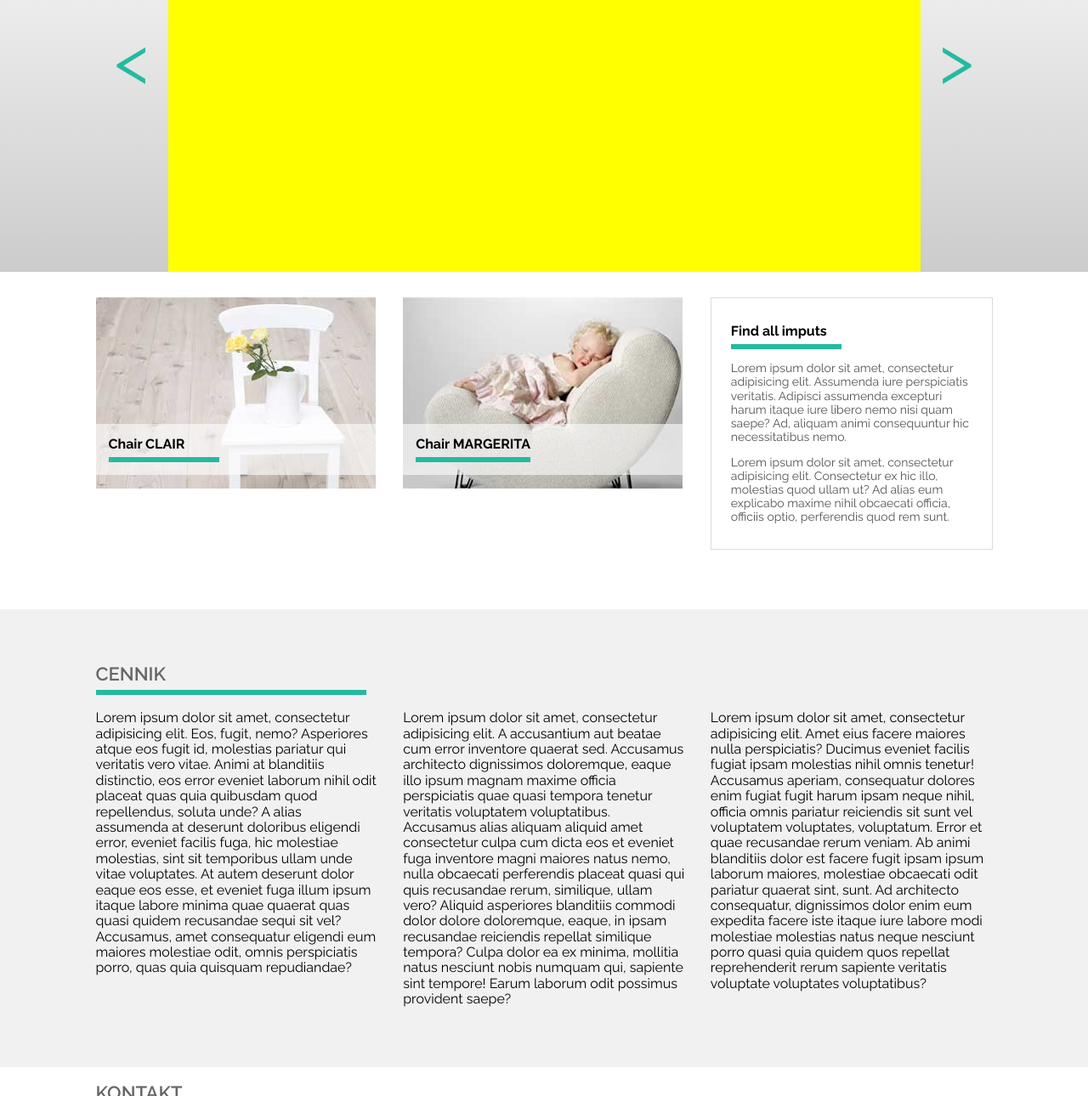
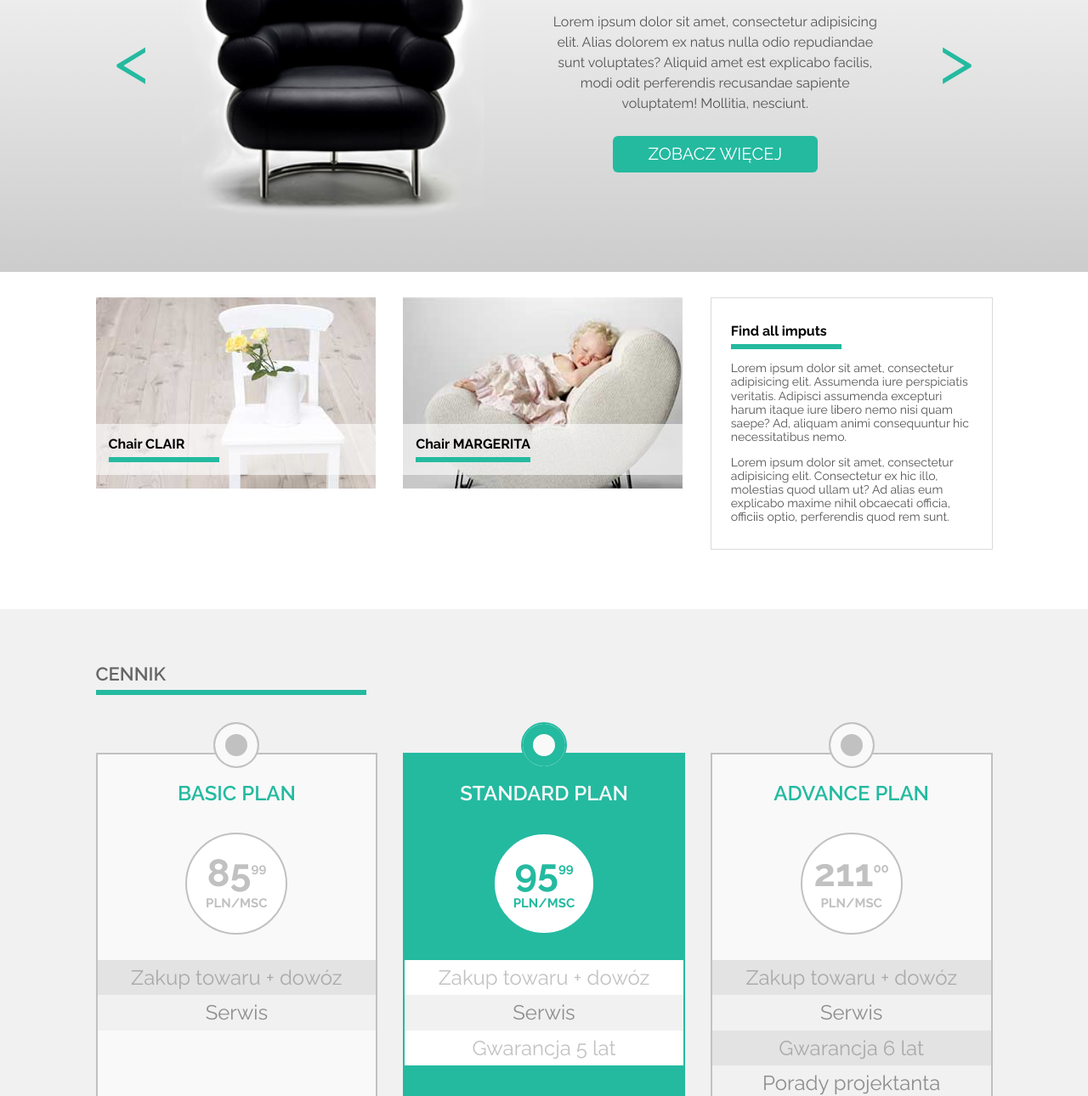
Before and after one commit to eudorcas/Warsztat-1, a plain HTML site: page index.html in a window 1280 px wide. Shown: the part 220-1510 px from the top of the page at 85% size. Drawn offline with Linux system fonts and the light colour scheme.

Commit message:
Ukończona strona - warsztat 1

```diff
--- a/css/style.css
+++ b/css/style.css
@@ -60,13 +60,15 @@ html {
 .row .col__1-3{
   width: 33.3333%;
   margin:0 15px;
+
 }
-
-
 
 body{
   font-family: 'Raleway', sans-serif;
 }
+
+/*--------- Header ------------*/
+
 
 .page__header {
   background: #000;
@@ -174,10 +176,15 @@ body{
   text-transform: none;
   font-weight: normal;
   height: auto;
-  padding: 10px 30px;
+  padding: 5px 15px;
 }
+
+
+/*-------------- Banner --------------*/
+
+
 .main-banner__bg {
-  background: linear-gradient(#fefefe, #cccccc);
+  background: linear-gradient(#ffffff, #cccccc);
 
 }
 
@@ -206,7 +213,7 @@ body{
   order: 1;
 }
 .banner__slides {
-  background-color: yellow;
+  background: linear-gradient(#ffffff, #cccccc);
   flex-grow: 1;
   position: relative;
 }
@@ -222,8 +229,231 @@ body{
 .banner__slide-active {
   opacity: 1;
   z-index: 1;
+  display: flex;
+  justify-content: space-between;
+  align-items: center;
+}
+
+.banner__slide-left {
+  width: 50%;
+  align-self: center;
+  padding-top: 60px;
 
 }
+.banner__img {
+  width: 400px;
+  height: 400px;
+}
+
+.banner__slide-right {
+  width: 50%;
+  text-align: center;
+  padding-right: 40px;
+  height: 400px;
+  display: flex;
+  flex-direction: column;
+  justify-content: center;
+}
+.banner__slide-title {
+  text-transform: uppercase;
+  font-size: 40px;
+  margin-top: 0;
+  margin-bottom: 10px;
+  font-weight: 600;
+}
+.banner__slide-title span {
+  color: var(--color);
+}
+.banner__slide-text {
+  margin-top: 20px;
+  line-height: 1.5em;
+  color: #555;
+  font-weight: 500;
+}
+
+.banner__btn {
+  padding: 10px 20px;
+  width: 60%;
+  margin: 10px auto 0 auto;
+  font-size: 20px;
+}
+
+/*--------- Main articles ------------*/
+
+
+.main__articles {
+  padding: 30px 0 70px 0;
+}
+.article__box {
+  position: relative;
+  display: inline-block;
+}
+.article__box-img {}
+.article__box-bar {
+  position: absolute;
+  bottom: 20px;
+  left: 0;
+  width: 100%;
+  background: rgba(255, 255, 255, 0.6);
+  padding: 15px;
+}
+.article__box-title{
+  font-size: 16px;
+  margin: 0;
+  white-space: nowrap;
+  border-bottom: 6px solid var(--color);
+  padding-bottom: 6px;
+  display: inline-block;
+  min-width: 130px;
+
+}
+
+.article__box-text {
+  border: 1px solid #dbdbdb;
+  padding: 30px 23px;
+}
+.article__box-content {
+  font-size: 14px;
+  color: #555;
+
+}
+.article__box-text p:last-child {
+  margin-bottom: 0;
+}
+
+/* ---------- Main prices ---------*/
+
+
+
+.main__prices {
+  background: #f1f1f1;
+  padding: 45px 0 70px 0;
+}
+
+
+.main__prices .col__1-3  {
+  text-align: center;
+  font-size: 24px;
+  border: 2px solid #c1c1c1;
+  background-color: #f9f9f9;
+  height: 500px;
+  position: relative;
+  margin-top: 50px;
+
+
+}
+.main__prices .col__1-3.type2 {
+  border-color: var(--color);
+  background-color: var(--color);
+
+}
+
+.main__prices .col__1-3:before {
+  content: "";
+  background-color: #c1c1c1;
+  border-radius: 50%;
+  height: 50px;
+  width: 50px;
+  border: 2px solid #c1c1c1;
+  position: absolute;
+  top: -38px;
+  transform: translate(-50%, 0);
+  box-shadow: 0 0 0 12px #f9f9f9 inset;
+}
+
+.main__prices .col__1-3.type2:before {
+  background-color: #f9f9f9;
+  border-color: var(--color);
+  box-shadow: 0 0 0 12px var(--color) inset;
+
+}
+
+.main__prices .col__1-3 .box__header {
+  text-transform: uppercase;
+  font-weight: 600;
+  font-size: 24px;
+  color: var(--color);
+}
+
+.main__prices .col__1-3.type2 .box__header {
+  color: #f9f9f9;
+}
+
+.main__prices .line__type1 {
+  background-color: #e3e3e3;
+  color: #aaaaaa;
+  padding: 7px 0;
+  margin: 0 auto;
+
+}
+.main__prices .line__type2 {
+  background-color: #f1f1f1;
+  padding: 7px 0;
+  margin: 0 auto;
+  color: #8e8e8e;
+}
+
+.main__prices .line__type3 {
+  background-color: #fff;
+  color: #c2c2c2;
+  margin: 0 auto;
+  padding: 7px 0;
+}
+
+.main__prices .btn {
+  font-size: 16px;
+  position: absolute;
+  bottom: 20px;
+  transform: translate(-50%, 0);
+
+}
+
+.main__prices .btn__type2 {
+  background-color: #fff;
+  color: var(--color);
+  transition: 0.4s;
+}
+.main__prices .btn__type2:hover {
+  background-color: #c1c1c1;
+}
+
+.main__prices .circle__price {
+  width: 120px;
+  height: 120px;
+  border: 2px solid #c1c1c1;
+  border-radius: 50%;
+  margin: 0 auto 30px auto;
+  background-color: #fff;
+  color: #c1c1c1;
+  font-weight: 800;
+  font-size: 45px;
+}
+.main__prices .circle__price.circle__type2 {
+  color: var(--color);
+  border-color: var(--color);
+}
+
+.main__prices .circle__price p:first-child {
+  margin: 20px 0 0 0;
+}
+
+.main__prices .circle__price p:last-child {
+  text-transform: uppercase;
+  font-size: 15px;
+  margin-top: 2px;
+
+
+}
+
+.main__prices .circle__price .up {
+  vertical-align: super;
+  font-size: 15px;
+
+}
+
+
+/* ----------- Form -------------*/
+
 
 
 .form {
@@ -310,49 +540,27 @@ textarea.form-control {
   border-radius: 10px;
 }
 
-.main__prices {
-  background: #f1f1f1;
-  padding: 45px 0 70px 0;
+.page__footer .container {
+  display: flex;
+  justify-content: space-between;
+  align-items: center;
+  height: 150px;
+  font-size: 18px;
+  color: #aaa;
+  font-weight: 400;
+}
+.footer__right {
+  display: flex;
+  justify-content: space-between;
+  align-items: center;
+}
+.footer__right .logos {
+  margin-right: 60px;
 }
 
-
-
-.main__articles {
-  padding: 30px 0 70px 0;
+.footer__logo {
+  text-transform: uppercase;
 }
-.article__box {
-  position: relative;
-  display: inline-block;
+.footer__logo span {
+  font-weight: 700;
 }
-.article__box-img {}
-.article__box-bar {
-  position: absolute;
-  bottom: 20px;
-  left: 0;
-  width: 100%;
-  background: rgba(255, 255, 255, 0.6);
-  padding: 15px;
-}
-.article__box-title{
-  font-size: 16px;
-  margin: 0;
-  white-space: nowrap;
-  border-bottom: 6px solid var(--color);
-  padding-bottom: 6px;
-  display: inline-block;
-  min-width: 130px;
-
-}
-
-.article__box-text {
-  border: 1px solid #dbdbdb;
-  padding: 30px 23px;
-}
-.article__box-content {
-  font-size: 14px;
-  color: #555;
-
-}
-.article__box-text p:last-child {
- margin-bottom: 0;
-}
--- a/index.html
+++ b/index.html
@@ -15,7 +15,7 @@
         <div class="container">
             <h1 class="page__logo">
                 <a href="/" class="page__logo-link">
-                    Sit <span>on</span> chair
+                    Sit  <span>on</span>  chair
                 </a>
             </h1>
             <nav class="page__nav">
@@ -43,7 +43,17 @@
                 <button class="banner__prev">&lt;</button>
                 <button class="banner__next">&gt;</button>
                 <div class="banner__slides">
-                    <div class="banner__slide-active">
+                    <div class="banner__slide banner__slide-active">
+                        <div class="banner__slide-left">
+                            <img src="images/black_chair.png" alt="" class="banner__img">
+                        </div>
+                        <div class="banner__slide-right">
+                            <h2 class="banner__slide-title">Sit <span>on </span>our <span>chair</span></h2>
+                            <p class="banner__slide-text">
+                                Lorem ipsum dolor sit amet, consectetur adipisicing elit. Alias dolorem ex natus nulla odio repudiandae sunt voluptates? Aliquid amet est explicabo facilis, modi odit perferendis recusandae sapiente voluptatem! Mollitia, nesciunt.
+                            </p>
+                            <button class="btn banner__btn">Zobacz więcej</button>
+                        </div>
                     </div>
                     <div class="banner__slide">
                     </div>
@@ -101,9 +111,36 @@
                 Cennik
             </h2>
             <div class="row">
-                <div class="col__1-3">Lorem ipsum dolor sit amet, consectetur adipisicing elit. Eos, fugit, nemo? Asperiores atque eos fugit id, molestias pariatur qui veritatis vero vitae. Animi at blanditiis distinctio, eos error eveniet laborum nihil odit placeat quas quia quibusdam quod repellendus, soluta unde? A alias assumenda at deserunt doloribus eligendi error, eveniet facilis fuga, hic molestiae molestias, sint sit temporibus ullam unde vitae voluptates. At autem deserunt dolor eaque eos esse, et eveniet fuga illum ipsum itaque labore minima quae quaerat quas quasi quidem recusandae sequi sit vel? Accusamus, amet consequatur eligendi eum maiores molestiae odit, omnis perspiciatis porro, quas quia quisquam repudiandae?</div>
-                <div class="col__1-3">Lorem ipsum dolor sit amet, consectetur adipisicing elit. A accusantium aut beatae cum error inventore quaerat sed. Accusamus architecto dignissimos doloremque, eaque illo ipsum magnam maxime officia perspiciatis quae quasi tempora tenetur veritatis voluptatem voluptatibus. Accusamus alias aliquam aliquid amet consectetur culpa cum dicta eos et eveniet fuga inventore magni maiores natus nemo, nulla obcaecati perferendis placeat quasi qui quis recusandae rerum, similique, ullam vero? Aliquid asperiores blanditiis commodi dolor dolore doloremque, eaque, in ipsam recusandae reiciendis repellat similique tempora? Culpa dolor ea ex minima, mollitia natus nesciunt nobis numquam qui, sapiente sint tempore! Earum laborum odit possimus provident saepe?</div>
-                <div class="col__1-3">Lorem ipsum dolor sit amet, consectetur adipisicing elit. Amet eius facere maiores nulla perspiciatis? Ducimus eveniet facilis fugiat ipsam molestias nihil omnis tenetur! Accusamus aperiam, consequatur dolores enim fugiat fugit harum ipsam neque nihil, officia omnis pariatur reiciendis sit sunt vel voluptatem voluptates, voluptatum. Error et quae recusandae rerum veniam. Ab animi blanditiis dolor est facere fugit ipsam ipsum laborum maiores, molestiae obcaecati odit pariatur quaerat sint, sunt. Ad architecto consequatur, dignissimos dolor enim eum expedita facere iste itaque iure labore modi molestiae molestias natus neque nesciunt porro quasi quia quidem quos repellat reprehenderit rerum sapiente veritatis voluptate voluptates voluptatibus?</div>
+                <div class="col__1-3">
+                    <h4 class="box__header">Basic plan</h4>
+                    <div class="circle__price"><p>85<span class="up">99</span></p>
+                        <p>pln/msc</p>
+                    </div>
+                    <p class="line__type1">Zakup towaru + dowóz</p>
+                    <p class="line__type2">Serwis</p>
+                    <button class="btn">Dołącz</button>
+                </div>
+                <div class="col__1-3 type2">
+                    <h4 class="box__header">Standard plan</h4>
+                    <div class="circle__price circle__type2"><p>95<span class="up">99</span></p>
+                        <p>pln/msc</p>
+                    </div>
+                    <p class="line__type3">Zakup towaru + dowóz</p>
+                    <p class="line__type2">Serwis</p>
+                    <p class="line__type3">Gwarancja 5 lat</p>
+                    <button class="btn btn__type2">Dołącz</button>
+                </div>
+                <div class="col__1-3">
+                    <h4 class="box__header">Advance plan</h4>
+                    <div class="circle__price"><p>211<span class="up">00</span></p>
+                        <p>pln/msc</p>
+                    </div>
+                    <p class="line__type1">Zakup towaru + dowóz</p>
+                    <p class="line__type2">Serwis</p>
+                    <p class="line__type1">Gwarancja 6 lat</p>
+                    <p class="line__type2">Porady projektanta</p>
+                    <button class="btn">Dołącz</button>
+                </div>
             </div>
 
         </div>
@@ -154,7 +191,19 @@
             </form>
         </div>
     </section>
-
-
+    <footer class="page__footer">
+        <div class="container">
+            <p class="copyright">Copyright 2014 | All Rights Reserved - Sit On Chair</p>
+            <div class="footer__right">
+                <div class="logos">
+                    <img class="footer__img" src="images/flickr.png" alt="flickr">
+                    <img class="footer__img" src="images/vimeo.png" alt="vimeo">
+                    <img class="footer__img" src="images/pinterest.png" alt="pinterest">
+                    <img class="footer__img" src="images/twitter.png" alt="twitter">
+                </div>
+                <p class="footer__logo">Sit <span>on</span> chair</p>
+            </div>
+        </div>
+    </footer>
 </body>
 </html>
```
